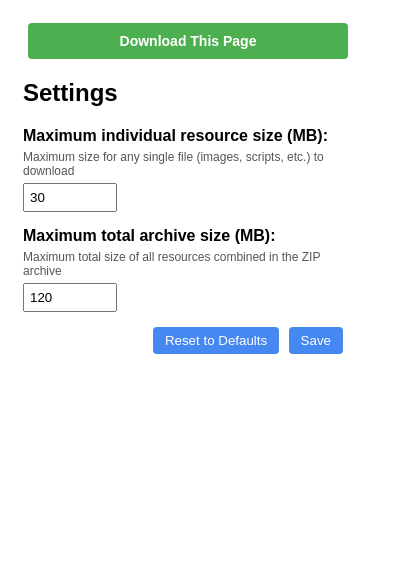
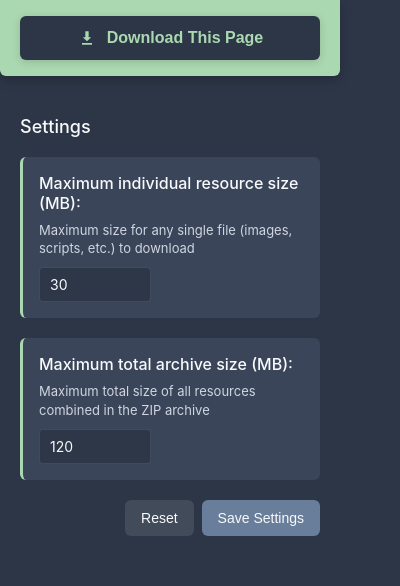
Before and after one commit to peterbenoit/PageDownloadExtension, a browser extension: page popup.html in a window 400 px wide. Drawn offline with Linux system fonts and the light colour scheme.

Commit message:
Enhance popup UI with improved styling and layout; update buttons and settings management for better user experience

```diff
--- a/popup.html
+++ b/popup.html
@@ -3,70 +3,178 @@
     <head>
         <title>Page Download Extension</title>
         <style>
+            :root {
+                --bg-primary: #2d3647; /* Darker variant of #697e9b */
+                --bg-secondary: #3a455a; /* Slightly lighter background */
+                --text-primary: #f8f9fa; /* White text for contrast */
+                --text-secondary: #d0d6e0; /* Light blue-gray for secondary text */
+                --accent-green: #aad8b0; /* Dark green from icon */
+                --accent-light: #dcf0e6; /* Light green from icon */
+                --accent-blue: #697e9b; /* Dark blue-gray from icon */
+                --accent-hover: #8fc196; /* Darker version of accent green */
+                --border-radius: 6px;
+            }
+
             body {
-                font-family: Arial, sans-serif;
-                padding: 15px;
-                width: 320px;
+                font-family: -apple-system, BlinkMacSystemFont, 'Segoe UI', Roboto, Oxygen-Sans,
+                    Ubuntu, Cantarell, 'Helvetica Neue', sans-serif;
+                padding: 0;
+                margin: 0;
+                width: 340px;
+                background-color: var(--bg-primary);
+                color: var(--text-primary);
             }
+
+            .container {
+                padding: 20px;
+            }
+
+            .header {
+                background-color: var(--accent-green);
+                padding: 16px 20px;
+                border-radius: 0 0 var(--border-radius) var(--border-radius);
+                box-shadow: 0 4px 12px rgba(0, 0, 0, 0.2);
+                margin-bottom: 20px;
+                position: relative;
+                overflow: hidden;
+            }
+
+            .download-btn {
+                background-color: var(--bg-primary);
+                color: var(--accent-green);
+                font-weight: 600;
+                font-size: 16px;
+                border: none;
+                border-radius: var(--border-radius);
+                padding: 12px 20px;
+                cursor: pointer;
+                display: flex;
+                align-items: center;
+                justify-content: center;
+                width: 100%;
+                box-shadow: 0 2px 8px rgba(0, 0, 0, 0.15);
+                transition: all 0.2s;
+            }
+
+            .download-btn:hover {
+                transform: translateY(-2px);
+                box-shadow: 0 4px 12px rgba(0, 0, 0, 0.3);
+                background-color: #232c3c;
+            }
+
+            .download-btn:active {
+                transform: translateY(0);
+            }
+
+            .download-btn svg {
+                margin-right: 10px;
+                width: 20px;
+                height: 20px;
+            }
+
+            h2 {
+                margin: 0 0 20px 0;
+                font-size: 18px;
+                font-weight: 500;
+                color: var(--text-primary);
+            }
+
             .setting-group {
-                margin-bottom: 15px;
+                margin-bottom: 20px;
+                background-color: var(--bg-secondary);
+                padding: 16px;
+                border-radius: var(--border-radius);
+                border-left: 3px solid var(--accent-green);
             }
+
             label {
                 display: block;
-                margin-bottom: 5px;
-                font-weight: bold;
+                margin-bottom: 8px;
+                font-weight: 500;
             }
+
             .description {
-                color: #555;
-                font-size: 12px;
-                margin-bottom: 5px;
+                color: var(--text-secondary);
+                font-size: 13px;
+                margin-bottom: 10px;
+                line-height: 1.4;
             }
+
             input {
-                width: 80px;
-                padding: 5px;
-            }
-            .buttons {
-                margin-top: 15px;
-                text-align: right;
-            }
-            button {
-                padding: 6px 12px;
-                background-color: #4688f1;
-                color: white;
-                border: none;
+                width: 90px;
+                padding: 8px 10px;
+                border: 1px solid rgba(255, 255, 255, 0.1);
                 border-radius: 4px;
-                cursor: pointer;
-                margin-left: 5px;
-            }
-            button:hover {
-                background-color: #3b78e7;
-            }
-            .download-btn {
-                background-color: #4caf50;
-                font-weight: bold;
-                margin-bottom: 20px;
-                display: block;
-                width: 100%;
-                padding: 10px;
+                background-color: rgba(0, 0, 0, 0.2);
+                color: var(--text-primary);
+                font-family: inherit;
                 font-size: 14px;
             }
-            .download-btn:hover {
-                background-color: #45a049;
+
+            input:focus {
+                outline: none;
+                border-color: var(--accent-green);
             }
+
+            .buttons {
+                margin-top: 20px;
+                display: flex;
+                justify-content: flex-end;
+            }
+
+            .btn-secondary {
+                background-color: rgba(255, 255, 255, 0.1);
+                color: var(--text-primary);
+                border: none;
+                border-radius: var(--border-radius);
+                padding: 10px 16px;
+                font-size: 14px;
+                cursor: pointer;
+                transition: all 0.2s;
+                font-weight: 500;
+            }
+
+            .btn-secondary:hover {
+                background-color: rgba(255, 255, 255, 0.15);
+            }
+
+            .btn-primary {
+                background-color: var(--accent-blue);
+                color: var(--text-primary);
+                border: none;
+                border-radius: var(--border-radius);
+                padding: 10px 16px;
+                margin-left: 8px;
+                font-size: 14px;
+                cursor: pointer;
+                transition: all 0.2s;
+                font-weight: 500;
+            }
+
+            .btn-primary:hover {
+                background-color: #778ca8;
+            }
+
             .status {
-                color: #4caf50;
-                font-size: 12px;
+                color: var(--accent-green);
+                font-size: 13px;
                 height: 15px;
-                margin-top: 10px;
-            }
-            h2 {
-                margin-top: 0;
+                margin-top: 12px;
+                text-align: center;
             }
         </style>
     </head>
     <body>
-        <button id="downloadButton" class="download-btn">Download This Page</button>
+        <div class="header">
+            <button id="downloadButton" class="download-btn">
+                <svg xmlns="http://www.w3.org/2000/svg" viewBox="0 0 24 24" fill="currentColor">
+                    <path d="M12 16l-5-5h3V4h4v7h3l-5 5zm-6 2h12v2H6v-2z" />
+                </svg>
+                Download This Page
+            </button>
+        </div>
 
+        <div class="container">
             <h2>Settings</h2>
 
             <div class="setting-group">
@@ -86,11 +194,12 @@
             </div>
 
             <div class="buttons">
-            <button id="resetButton">Reset to Defaults</button>
-            <button id="saveButton">Save</button>
+                <button id="resetButton" class="btn-secondary">Reset</button>
+                <button id="saveButton" class="btn-primary">Save Settings</button>
             </div>
 
             <div class="status" id="statusMessage"></div>
+        </div>
 
         <script src="popup.js"></script>
     </body>
```
Lines whose indentation alone changed are shown as unchanged.
